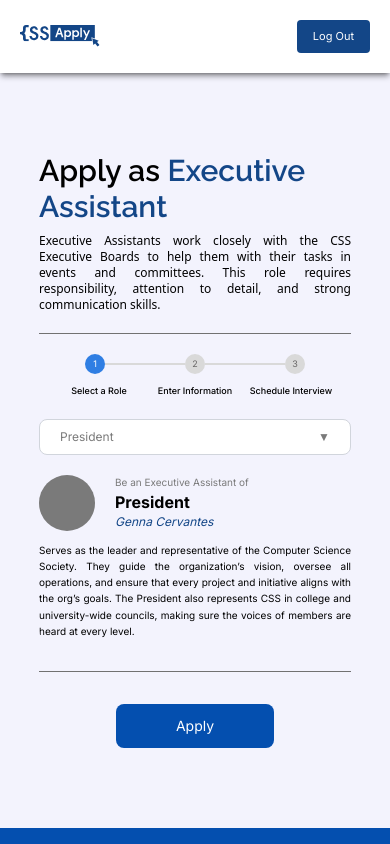
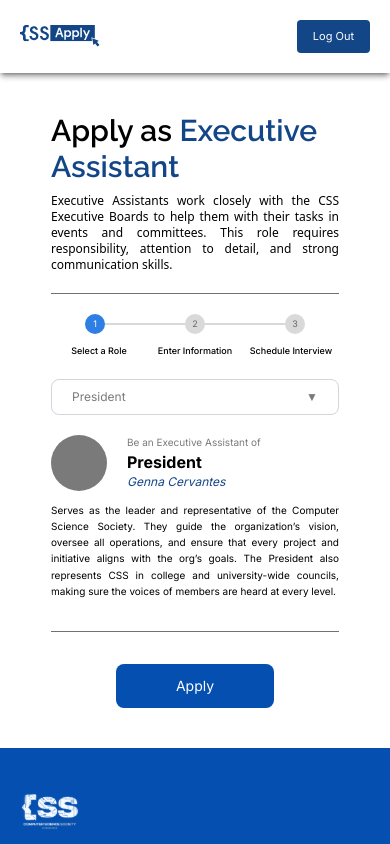
Before and after one commit to genna-cervantes/css-apply, a Next.js app: page /user/apply/executive-assistant in a window 390 px wide. Shown: the top 844 px of the page. Built offline with nearby package versions, Linux system fonts and the light colour scheme.

Commit message:
fixed ea page responsiveness

```diff
--- a/src/app/user/apply/executive-assistant/page.tsx
+++ b/src/app/user/apply/executive-assistant/page.tsx
@@ -128,21 +128,20 @@ export default function AssistantApplication() {
   const [isDropdownOpen, setIsDropdownOpen] = useState(false);
 
   return (
-    <div className="min-h-screen bg-[rgb(243,243,253)] flex flex-col justify-between">
+    <div className="min-h-screen bg-white sm:bg-[rgb(243,243,253)] flex flex-col justify-between">
       <Header />
 
-      <section className="flex flex-col items-center justify-center my-20 lg:my-0">
-        <div className="w-[80%] lg:w-full">
-          <div className="flex flex-col justify-center items-center  lg:px-50 lg:py-20">
-            <div className="rounded-[24px] lg:bg-white lg:shadow-[0_4px_4px_0_rgba(0,0,0,0.31)] lg:p-20">
+      <section className="flex flex-col items-center justify-center sm:my-12">
+        <div className="w-[90%] flex flex-col justify-center items-center">
+          <div className="rounded-[24px] sm:bg-white sm:shadow-[0_4px_4px_0_rgba(0,0,0,0.31)] p-10 md:p-16 lg:py-20 lg:px-24">
             <div className="text-3xl lg:text-4xl font-raleway font-semibold mb-2 lg:mb-4">
               <span className="text-black">Apply as </span>
               <span className="text-[#134687]">Executive Assistant</span>
             </div>
             <div className="text-black text-xs lg:text-md font-Inter font-light text-justify">
-                Executive Assistants work closely with the CSS Executive Boards
-                to help them with their tasks in events and committees. This
-                role requires responsibility, attention to detail, and strong
+              Executive Assistants work closely with the CSS Executive Boards to
+              help them with their tasks in events and committees. This role
+              requires responsibility, attention to detail, and strong
               communication skills.
             </div>
 
@@ -290,7 +289,9 @@ export default function AssistantApplication() {
                         })()}
                       </div>
                       {/* Right side - Committee picture */}
-                        <div className="hidden xl:block lg:w-2/5 bg-gray-200 lg:h-80"></div>
+                      <div className="hidden lg:block lg:w-2/5 bg-gray-200 lg:h-80">
+                        is it here
+                      </div>
                     </div>
                   </div>
                 ) : (
@@ -333,7 +334,6 @@ export default function AssistantApplication() {
             </div>
           </div>
         </div>
-        </div>
       </section>
 
       <Footer />
```
Lines whose indentation alone changed are shown as unchanged.
